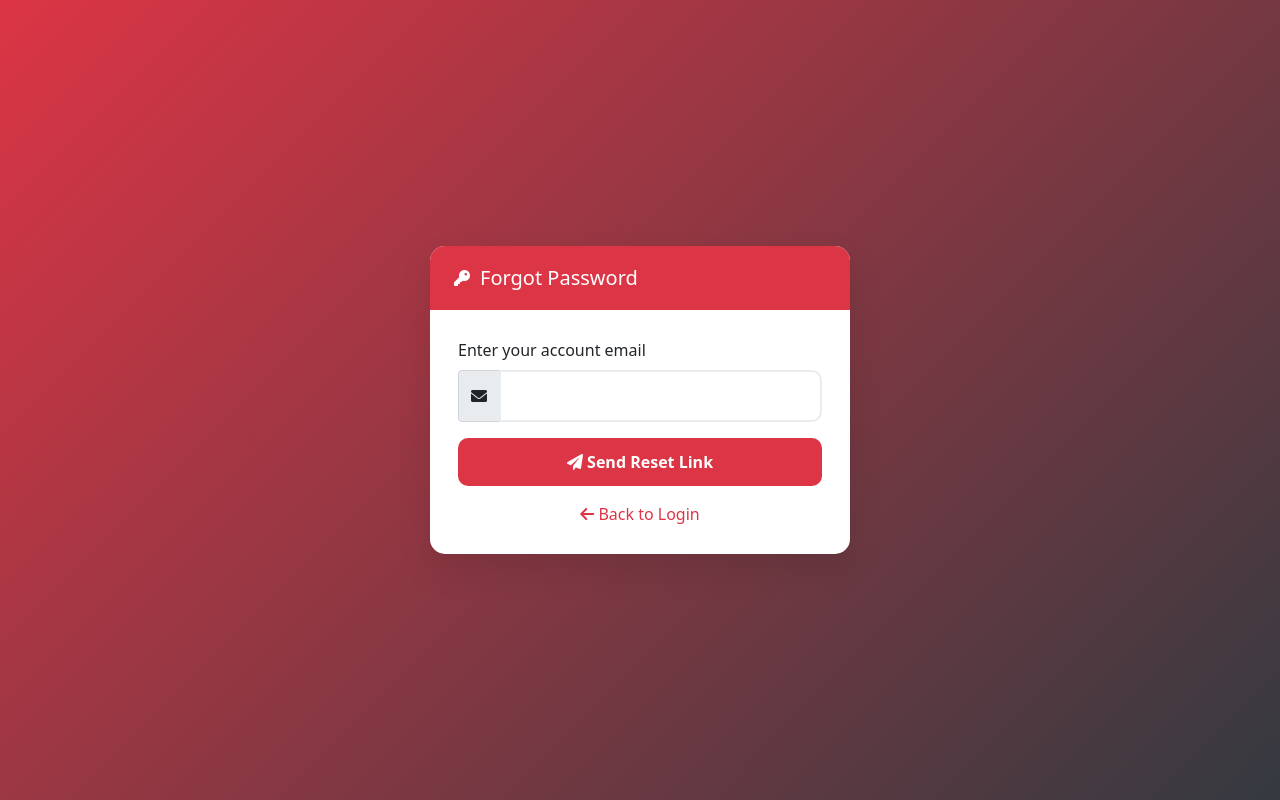
After one commit to Barrontzy/Capstone, a PHP site: page /BSU/forgot_password.php in a window 1280 px wide. The commit adds this page. Run offline with PHP 8.4, Linux system fonts and the light colour scheme.

Commit message:
adding captcha for login and also add a new file for forgot password

```diff
--- /dev/null
+++ b/forgot_password.php
@@ -0,0 +1,108 @@
+<?php
+require_once 'includes/session.php';
+require_once 'includes/db.php';
+
+// If already logged in, go to dashboard
+if (isset($_SESSION['user_id'])) {
+    header('Location: dashboard.php');
+    exit();
+}
+
+$message = '';
+$error = '';
+
+if ($_SERVER['REQUEST_METHOD'] === 'POST') {
+    $email = trim($_POST['email'] ?? '');
+    if ($email === '') {
+        $error = 'Please enter your email address.';
+    } else {
+        // Check if user exists
+        $stmt = $conn->prepare('SELECT id FROM users WHERE email = ?');
+        $stmt->bind_param('s', $email);
+        $stmt->execute();
+        $result = $stmt->get_result();
+        if ($result && $result->num_rows === 1) {
+            // For now, we just show a success message.
+            // In a real app, generate a token, save it, and email a reset link.
+            $message = 'If this email is registered, a reset link has been sent.';
+        } else {
+            // Same generic message for security
+            $message = 'If this email is registered, a reset link has been sent.';
+        }
+        $stmt->close();
+    }
+}
+?>
+<!DOCTYPE html>
+<html lang="en">
+<head>
+    <meta charset="UTF-8">
+    <meta name="viewport" content="width=device-width, initial-scale=1.0">
+    <title>Forgot Password - BSU Inventory Management System</title>
+    <link href="https://cdn.jsdelivr.net/npm/bootstrap@5.1.3/dist/css/bootstrap.min.css" rel="stylesheet">
+    <link href="https://cdnjs.cloudflare.com/ajax/libs/font-awesome/6.0.0/css/all.min.css" rel="stylesheet">
+    <style>
+        body {
+            background: linear-gradient(135deg, #dc3545 0%, #343a40 100%);
+            min-height: 100vh;
+            display: flex;
+            align-items: center;
+            justify-content: center;
+        }
+        .container-card {
+            background: white;
+            border-radius: 15px;
+            box-shadow: 0 15px 35px rgba(0,0,0,0.1);
+            overflow: hidden;
+            width: 100%;
+            max-width: 420px;
+        }
+        .header {
+            background: #dc3545;
+            color: #fff;
+            padding: 20px 24px;
+            display: flex;
+            align-items: center;
+            gap: 10px;
+        }
+        .body { padding: 28px; }
+        .form-control { border-radius: 10px; border: 2px solid #e9ecef; padding: 12px 15px; }
+        .form-control:focus { border-color: #dc3545; box-shadow: 0 0 0 0.2rem rgba(220,53,69,0.25); }
+        .btn-submit { background: #dc3545; border: none; border-radius: 10px; padding: 12px; font-weight: 600; width: 100%; }
+        .btn-submit:hover { background: #c82333; }
+        .back-link { text-align: center; margin-top: 16px; }
+        .back-link a { color: #dc3545; text-decoration: none; }
+        .back-link a:hover { text-decoration: underline; }
+    </style>
+</head>
+<body>
+    <div class="container-card">
+        <div class="header">
+            <i class="fas fa-key"></i>
+            <h5 class="mb-0">Forgot Password</h5>
+        </div>
+        <div class="body">
+            <?php if ($error): ?>
+                <div class="alert alert-danger" role="alert"><i class="fas fa-exclamation-triangle"></i> <?php echo $error; ?></div>
+            <?php endif; ?>
+            <?php if ($message): ?>
+                <div class="alert alert-success" role="alert"><i class="fas fa-check-circle"></i> <?php echo $message; ?></div>
+            <?php endif; ?>
+            <form method="POST" action="">
+                <div class="mb-3">
+                    <label for="email" class="form-label">Enter your account email</label>
+                    <div class="input-group">
+                        <span class="input-group-text"><i class="fas fa-envelope"></i></span>
+                        <input type="email" class="form-control" id="email" name="email" required>
+                    </div>
+                </div>
+                <button type="submit" class="btn btn-primary btn-submit"><i class="fas fa-paper-plane"></i> Send Reset Link</button>
+            </form>
+            <div class="back-link">
+                <a href="index.php"><i class="fas fa-arrow-left"></i> Back to Login</a>
+            </div>
+        </div>
+    </div>
+    <script src="https://cdn.jsdelivr.net/npm/bootstrap@5.1.3/dist/js/bootstrap.bundle.min.js"></script>
+</body>
+</html>
```
Also changed, not shown: index.php (+21 -6 lines).
